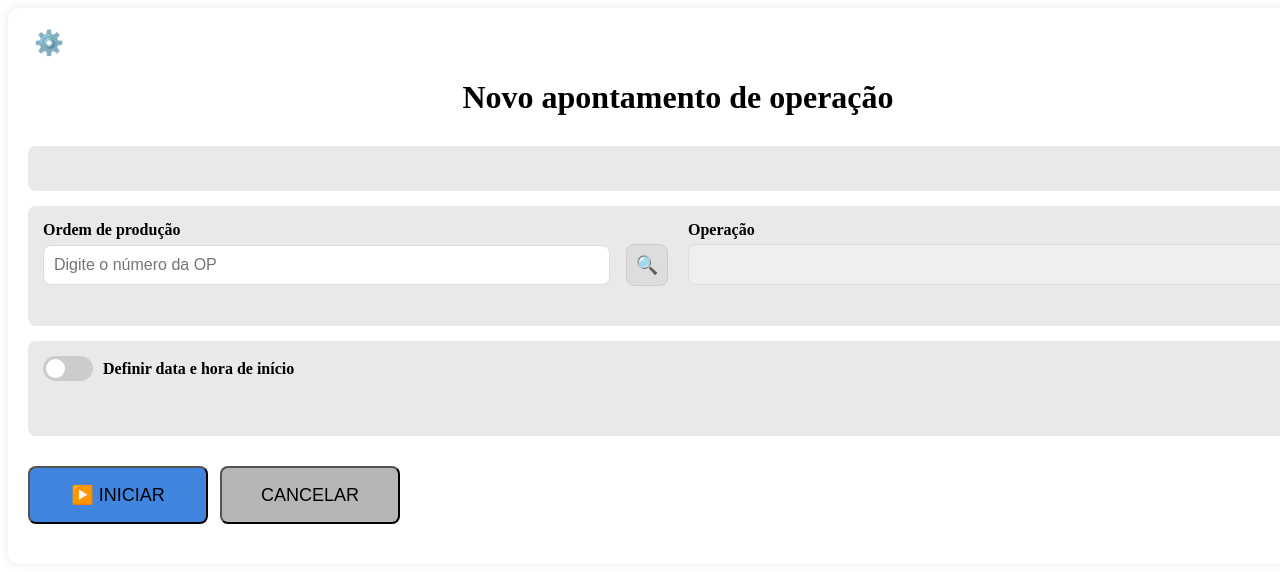
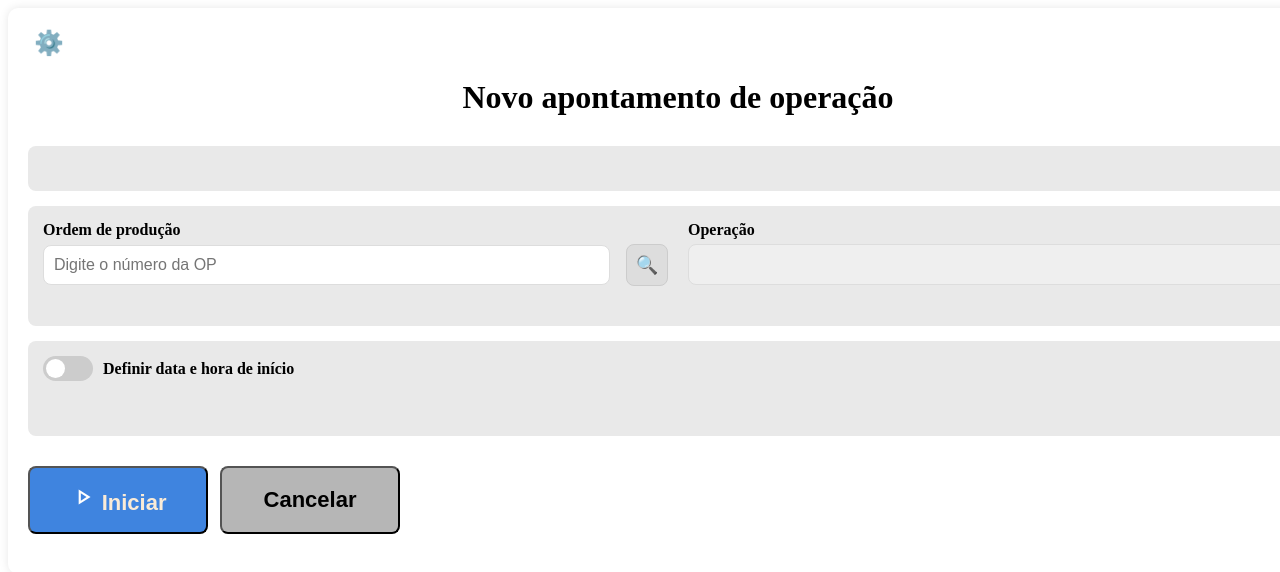
Before and after one commit to lvhilgert/apontamentoProducao, an Angular app: page /apontamento in a window 1280 px wide. Shown: the top 572 px of the page. Built offline with nearby package versions, Linux system fonts and the light colour scheme.

Commit message:
novaModelagem2.9

```diff
--- a/src/app/apontamento/apontamento.component.css
+++ b/src/app/apontamento/apontamento.component.css
@@ -130,13 +130,14 @@ select {
 }
 
 .button-large {
-  display: inline-flex; /* ou flex, se quiser alinhar conteúdo interno */
-  width: auto; /* ou defina uma largura fixa como 200px */
+  display: inline-flex;
+  width: auto;
   min-width: 180px;
   justify-content: CENTER;
   align-items: CENTER;
   padding: 16px;
-  font-size: 18px;
+  font-size: 22px;
+  font-weight: bolder;
   border-radius: 8px;
   margin: 10px 0;
 }
@@ -179,7 +180,7 @@ select {
 .green { background-color: #4CAF50; }
 .yellow { background-color: #ffde06; }
 .red   { background-color: #f44336; }
-.blue  { background-color: #3f84df; }
+.blue  { background-color: #3f84df; color: antiquewhite;}
 .gray  { background-color: #b6b6b6; }
 
 .button-large.red { background-color: #f44336; }
--- a/src/app/apontamento/apontamento.component.html
+++ b/src/app/apontamento/apontamento.component.html
@@ -262,12 +262,19 @@
 
     <!-- Botões finais -->
     <div class="button-row">
-        <button class="button-large blue" *ngIf="!apontamentoIniciado" (click)="iniciar()">▶️ INICIAR</button>
-        <button class="button-large yellow" *ngIf="apontamentoIniciado && !apontamentoFinalizado && !usaParada" (click)="pausar()">⏸ PARAR</button>
-        <button class="button-large green" *ngIf="apontamentoIniciado && !apontamentoFinalizado" (click)="fimDaOperacao()">⏹ FINALIZAR OPERAÇÃO</button>
-        <button class="button-large blue" *ngIf="apontamentoFinalizado && !operacaoFinalizada" (click)="reiniciar()">REINICIAR</button>
-        <button class="button-large green" *ngIf="apontamentoFinalizado" (click)="novoApontamento()">NOVO APONTAMENTO</button>
-        <button class="button-large gray" (click)="cancelar()">CANCELAR</button>
+        <button class="button-large blue" *ngIf="!apontamentoIniciado" (click)="iniciar()">
+          <span class="icon-text">
+            <svg xmlns="http://www.w3.org/2000/svg" viewBox="0 -960 960 960" fill="#ffffff" width="26" height="26">
+              <path d="M320-200v-560l440 280-440 280Zm80-280Zm0 134 210-134-210-134v268Z"/>
+            </svg>
+            Iniciar
+          </span>
+        </button>
+        <button class="button-large yellow" *ngIf="apontamentoIniciado && !apontamentoFinalizado && !usaParada" (click)="pausar()">⏸ Parar</button>
+        <button class="button-large green" *ngIf="apontamentoIniciado && !apontamentoFinalizado" (click)="fimDaOperacao()">⏹ Finalizar operação</button>
+        <button class="button-large blue" *ngIf="apontamentoFinalizado && !operacaoFinalizada" (click)="reiniciar()">Reiniciar</button>
+        <button class="button-large green" *ngIf="apontamentoFinalizado" (click)="novoApontamento()">Novo apontamento</button>
+        <button class="button-large gray" (click)="cancelar()">Cancelar</button>
     </div>
 
   <!-- Modal Item -->
--- a/src/app/inicial/inicial.component.css
+++ b/src/app/inicial/inicial.component.css
@@ -36,7 +36,7 @@ body {
 }
 
 .moldura {
-  border: 2px solid #3f84df;
+  border: 2px solid #337AB7;
   border-radius: 12px;
   padding: 20px;
   background-color: white;
--- a/src/app/inicial/inicial.component.html
+++ b/src/app/inicial/inicial.component.html
@@ -37,7 +37,7 @@
     </div>
 
     <div class="moldura">
-      <button class="botao-apontar red" (click)="irParaGridApontamento()">
+      <button class="botao-apontar gray" (click)="irParaGridApontamento()">
         <span class="icon-text">
           <!-- ícone lupa -->
           <svg xmlns="http://www.w3.org/2000/svg" viewBox="0 -960 960 960" fill="#ffffff" width="26" height="26">
@@ -51,7 +51,7 @@
 
   </div>
   <div class="moldura botao-consultar-container">
-    <button class="botao-apontar gray botao-consultar" (click)="irParaGridApontamento()">
+    <button class="botao-apontar red botao-consultar" (click)="irParaGridApontamento()">
       <span class="icon-text">
         <svg xmlns="http://www.w3.org/2000/svg" viewBox="0 -960 960 960" fill="#ffffff" width="26" height="26">
           <path d="m370-80-16-128q-13-5-24.5-12T307-235l-119 50L78-375l103-78q-1-7-1-13.5v-27q0-6.5 1-13.5L78-585l110-190 119 50q11-8 23-15t24-12l16-128h220l16 128q13 5 24.5 12t22.5 15l119-50 110 190-103 78q1 7 1 13.5v27q0 6.5-2 13.5l103 78-110 190-118-50q-11 8-23 15t-24 12L590-80H370Zm70-80h79l14-106q31-8 57.5-23.5T639-327l99 41 39-68-86-65q5-14 7-29.5t2-31.5q0-16-2-31.5t-7-29.5l86-65-39-68-99 42q-22-23-48.5-38.5T533-694l-13-106h-79l-14 106q-31 8-57.5 23.5T321-633l-99-41-39 68 86 64q-5 15-7 30t-2 32q0 16 2 31t7 30l-86 65 39 68 99-42q22 23 48.5 38.5T427-266l13 106Zm42-180q58 0 99-41t41-99q0-58-41-99t-99-41q-59 0-99.5 41T342-480q0 58 40.5 99t99.5 41Zm-2-140Z"/>
```
